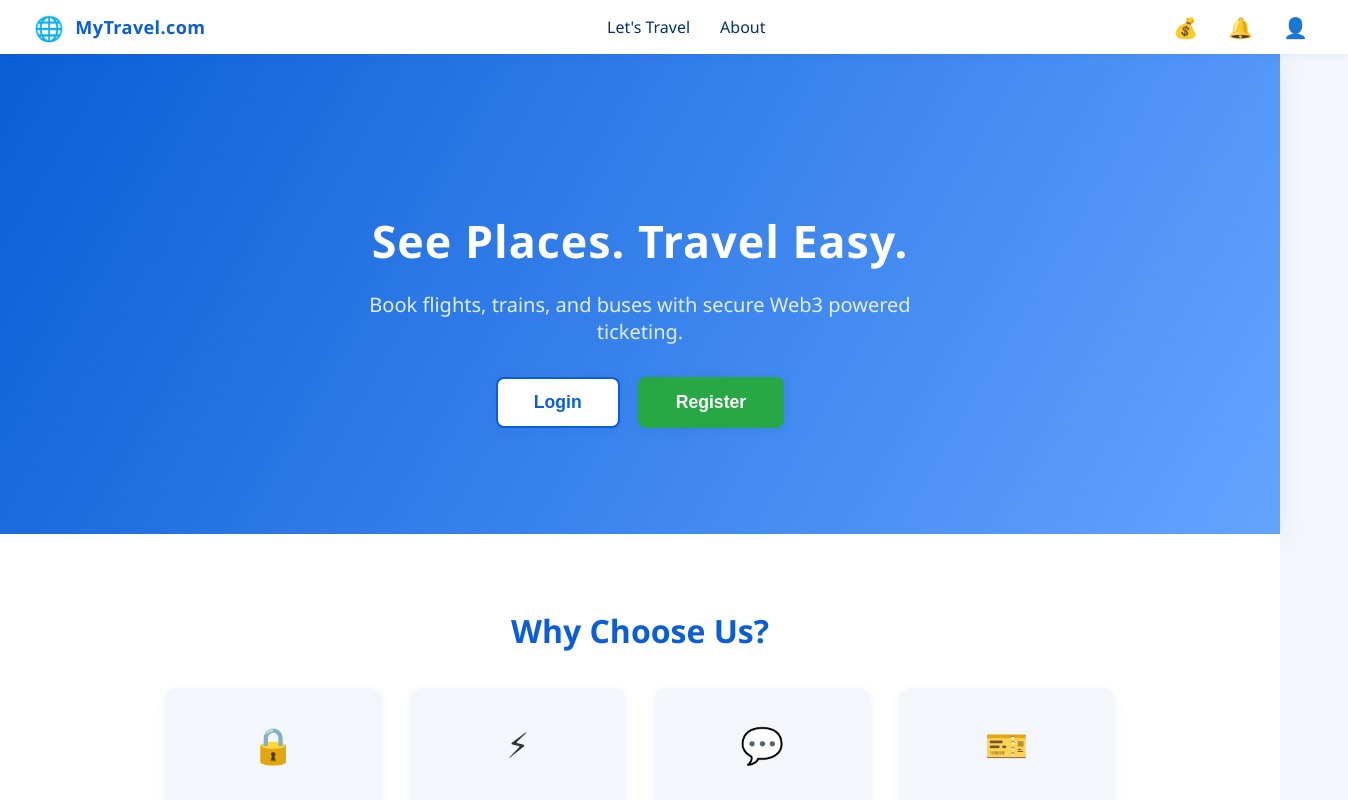
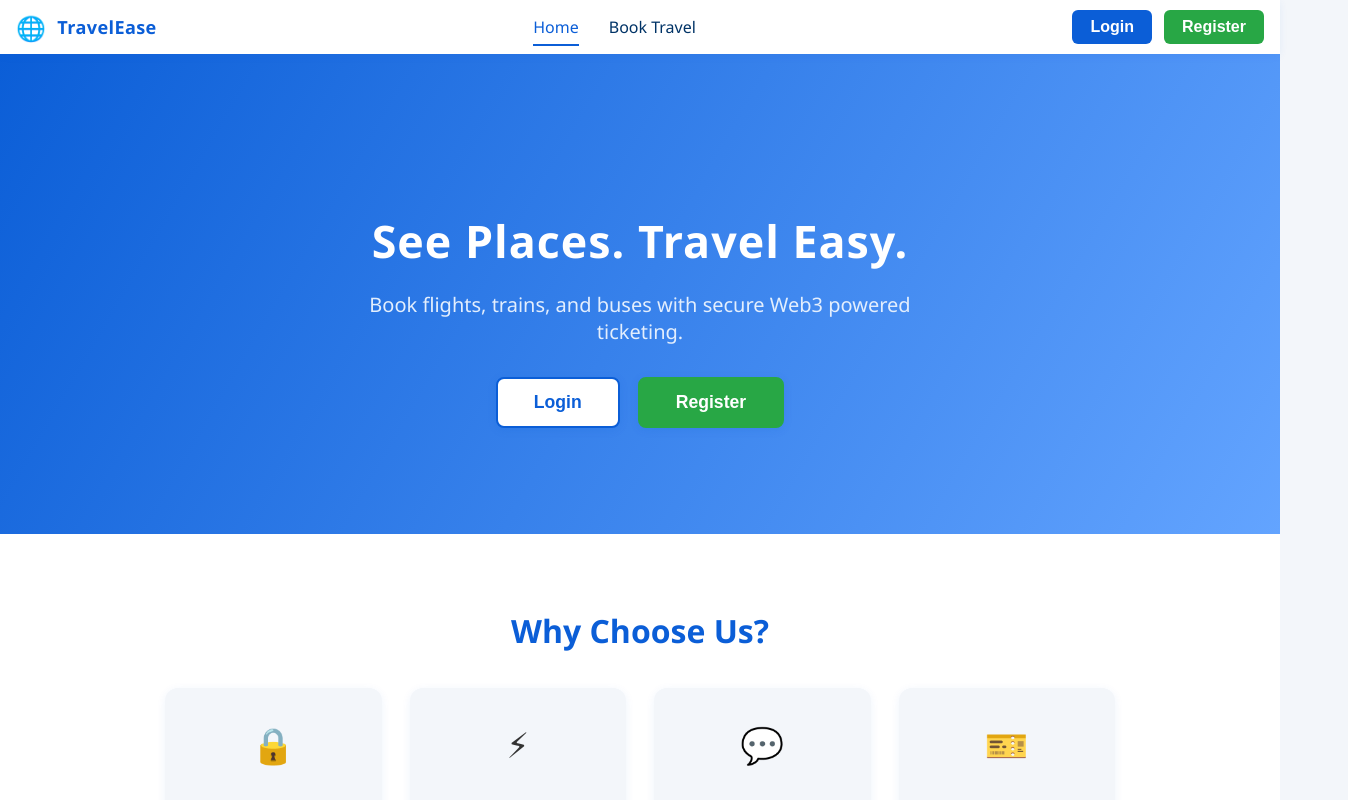
Before and after one commit to YuvrajRaghuvanshiS/mytravel, a React (Create React App) app: page / in a window 1280 px wide. Shown: the top 800 px of the page, 1348 px wide, since content can reach past the window. Built offline with nearby package versions, Linux system fonts and the light colour scheme.

Commit message:
Update navbar

```diff
--- a/src/components/Navbar.js
+++ b/src/components/Navbar.js
@@ -1,8 +1,42 @@
-import { Link, useNavigate } from "react-router-dom";
+import { Link, useNavigate, useLocation } from "react-router-dom";
+import { useEffect, useState } from "react";
 import "../styles/navbar.css";
 
 function Navbar() {
   const navigate = useNavigate();
+  const location = useLocation();
+  const [user, setUser] = useState(null);
+  const [wallet, setWallet] = useState(0);
+
+  useEffect(() => {
+    // Check login status and wallet on mount and on route change
+    const token = localStorage.getItem("token");
+    const loggedInUser = localStorage.getItem("loggedInUser");
+    if (token && loggedInUser) {
+      try {
+        const userObj = JSON.parse(loggedInUser);
+        setUser(userObj);
+        setWallet(
+          userObj.balance || localStorage.getItem("walletBalance") || 0
+        );
+      } catch {
+        setUser(null);
+        setWallet(0);
+      }
+    } else {
+      setUser(null);
+      setWallet(0);
+    }
+  }, [location]);
+
+  const handleLogout = () => {
+    localStorage.removeItem("token");
+    localStorage.removeItem("loggedInUser");
+    localStorage.removeItem("walletBalance");
+    setUser(null);
+    setWallet(0);
+    navigate("/");
+  };
 
   return (
     <nav className="main-navbar">
@@ -10,26 +44,140 @@ function Navbar() {
         <span role="img" aria-label="logo" className="logo-emoji">
           🌐
         </span>
-        <span className="navbar-title">MyTravel.com</span>
+        <span className="navbar-title">TravelEase</span>
       </div>
       <ul className="navbar-links">
+        {user ? (
+          user.role === "agency" ? (
+            <>
               <li>
-          <Link to="/travel">Let's Travel</Link>
+                <Link
+                  to="/agency-dashboard"
+                  className={
+                    location.pathname.startsWith("/agency-dashboard")
+                      ? "active"
+                      : ""
+                  }
+                >
+                  Dashboard
+                </Link>
               </li>
               <li>
-          <Link to="/about">About</Link>
+                <Link
+                  to="/add-travel"
+                  className={
+                    location.pathname.startsWith("/add-travel") ? "active" : ""
+                  }
+                >
+                  Add Travel
+                </Link>
               </li>
+              <li>
+                <Link
+                  to="/agency-profile"
+                  className={
+                    location.pathname.startsWith("/profile") ? "active" : ""
+                  }
+                >
+                  Profile
+                </Link>
+              </li>
+            </>
+          ) : (
+            <>
+              <li>
+                <Link
+                  to="/travel"
+                  className={
+                    location.pathname.startsWith("/travel") ? "active" : ""
+                  }
+                >
+                  Book Travel
+                </Link>
+              </li>
+              <li>
+                <Link
+                  to="/my-bookings"
+                  className={
+                    location.pathname.startsWith("/my-bookings") ? "active" : ""
+                  }
+                >
+                  My Bookings
+                </Link>
+              </li>
+              <li>
+                <Link
+                  to="/profile"
+                  className={
+                    location.pathname.startsWith("/profile") ? "active" : ""
+                  }
+                >
+                  Profile
+                </Link>
+              </li>
+            </>
+          )
+        ) : (
+          <>
+            <li>
+              <Link
+                to="/"
+                className={location.pathname === "/" ? "active" : ""}
+              >
+                Home
+              </Link>
+            </li>
+            <li>
+              <Link
+                to="/travel"
+                className={
+                  location.pathname.startsWith("/travel") ? "active" : ""
+                }
+              >
+                Book Travel
+              </Link>
+            </li>
+          </>
+        )}
       </ul>
-      <div className="navbar-icons">
-        <span className="navbar-icon" title="Wallet">
-          💰
+      <div className="navbar-user-section">
+        {user ? (
+          user.role === "agency" ? (
+            <>
+              <span className="navbar-user-info">
+                👤 {user.name || "Agency"}
               </span>
-        <span className="navbar-icon" title="Notifications">
-          🔔
+              <button className="navbar-logout-btn" onClick={handleLogout}>
+                Logout
+              </button>
+            </>
+          ) : (
+            <>
+              <span className="navbar-user-info">👤 {user.name || "User"}</span>
+              <span className="navbar-wallet">
+                💰 ₹{Number(wallet).toFixed(2)}
               </span>
-        <span className="navbar-icon" title="Profile">
-          👤
-        </span>
+              <button className="navbar-logout-btn" onClick={handleLogout}>
+                Logout
+              </button>
+            </>
+          )
+        ) : (
+          <div className="navbar-auth-buttons">
+            <button
+              className="navbar-login-btn"
+              onClick={() => navigate("/login-user")}
+            >
+              Login
+            </button>
+            <button
+              className="navbar-register-btn"
+              onClick={() => navigate("/register-user")}
+            >
+              Register
+            </button>
+          </div>
+        )}
       </div>
     </nav>
   );
--- a/src/styles/navbar.css
+++ b/src/styles/navbar.css
@@ -10,6 +10,10 @@
   position: sticky;
   top: 0;
   z-index: 100;
+  padding-left: 16px;
+  padding-right: 16px;
+  box-sizing: border-box;
+  overflow-x: hidden;
 }
 
 .navbar-logo {
@@ -54,31 +58,81 @@
   border-bottom: 2px solid transparent;
 }
 
-.navbar-links li a:hover,
 .navbar-links li a.active {
   color: #0b5ed7;
   border-bottom: 2px solid #0b5ed7;
 }
 
-.navbar-icons {
+.navbar-links li a:hover {
+  color: #0b5ed7;
+}
+
+.navbar-user-section {
   display: flex;
   align-items: center;
   gap: 18px;
 }
 
-.navbar-icon {
-  font-size: 1.25rem;
-  cursor: pointer;
+.navbar-user-info {
+  font-size: 1rem;
+  font-weight: 600;
   color: #0b5ed7;
-  transition: color 0.18s, transform 0.13s;
-  padding: 3px 6px;
-  border-radius: 50%;
+  margin-right: 8px;
 }
 
-.navbar-icon:hover {
-  background: #e3eefd;
-  color: #003366;
-  transform: scale(1.13);
+.navbar-wallet {
+  color: #28a745;
+  font-weight: 700;
+  font-size: 1rem;
+  margin-right: 8px;
+}
+
+.navbar-logout-btn {
+  background: #dc3545;
+  color: #fff;
+  border: none;
+  border-radius: 6px;
+  font-size: 1rem;
+  font-weight: 700;
+  padding: 8px 18px;
+  cursor: pointer;
+  transition: background 0.18s, transform 0.13s;
+}
+.navbar-logout-btn:hover {
+  background: #c82333;
+  transform: scale(1.05);
+}
+
+.navbar-auth-buttons {
+  display: flex;
+  gap: 10px;
+}
+
+.navbar-login-btn,
+.navbar-register-btn {
+  background: #0b5ed7;
+  color: #fff;
+  border: none;
+  border-radius: 6px;
+  font-size: 1rem;
+  font-weight: 700;
+  padding: 8px 18px;
+  cursor: pointer;
+  transition: background 0.18s, transform 0.13s;
+}
+
+.navbar-register-btn {
+  background: #28a745;
+  margin-left: 2px;
+}
+
+.navbar-login-btn:hover {
+  background: #0056b3;
+  transform: scale(1.05);
+}
+.navbar-register-btn:hover {
+  background: #218838;
+  transform: scale(1.05);
 }
 
 @media (max-width: 700px) {
@@ -95,4 +149,14 @@
   .logo-emoji {
     font-size: 1.2rem;
   }
+  .navbar-user-info,
+  .navbar-wallet {
+    font-size: 0.95rem;
+  }
+  .navbar-login-btn,
+  .navbar-register-btn,
+  .navbar-logout-btn {
+    font-size: 0.95rem;
+    padding: 6px 10px;
+  }
 }
```
Lines whose indentation alone changed are shown as unchanged.
